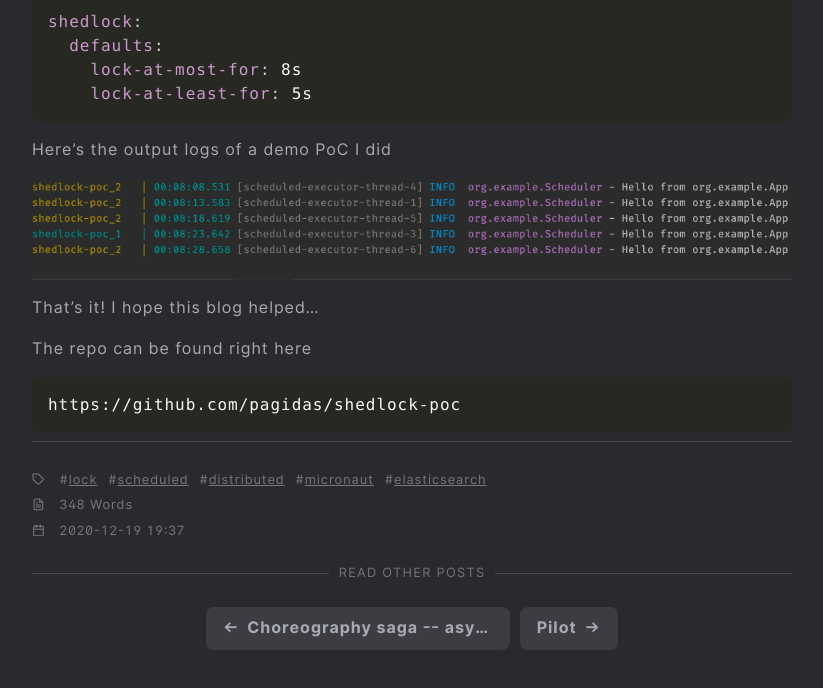
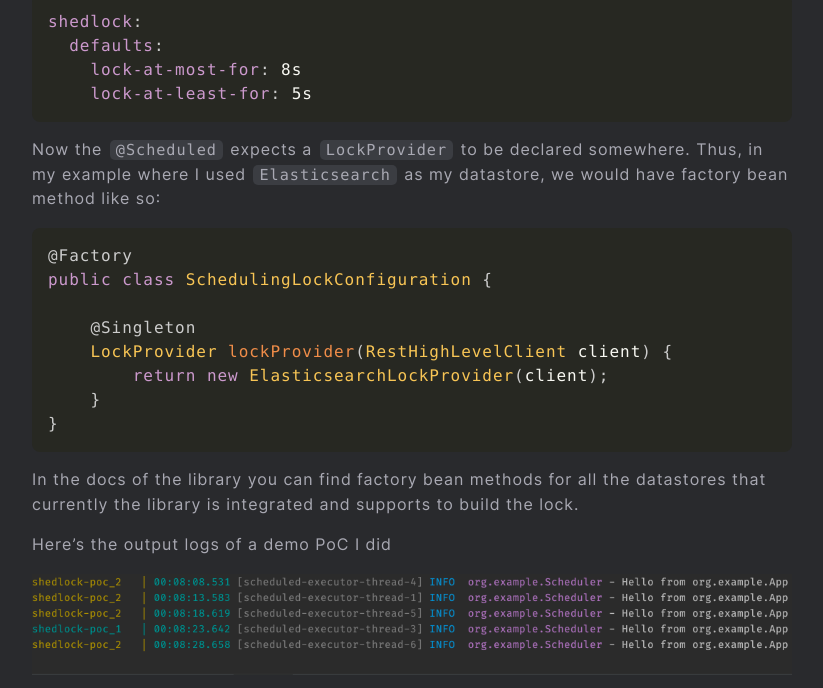
Before and after one commit to pagidas/pagidas.github.io, a plain HTML site: page posts/shedlock_poc/index.html in a window 1280 px wide. Shown: the part 1880-2568 px from the top of the page, without its empty margins (228-1051 px from the left). Drawn offline with nearby package versions, Linux system fonts and the light colour scheme.

Commit message:
deploy: pagidas/blog@5ca153b784df74fec74c6b1e8ae5685e175edf7a

```diff
--- a/posts/shedlock_poc/index.html
+++ b/posts/shedlock_poc/index.html
@@ -38,7 +38,7 @@ Deploying a SpringBoot application or a Micronaut (nowadays) into an orchestrati
 Deploying a SpringBoot application or a Micronaut (nowadays) into an orchestration platform like Kubernetes usually brings some issues; these scheduled tasks are bound to the container/vm they&rsquo;re running into.">
 <meta itemprop="datePublished" content="2020-12-19T21:37:07&#43;02:00" />
 <meta itemprop="dateModified" content="2020-12-19T21:37:07&#43;02:00" />
-<meta itemprop="wordCount" content="348">
+<meta itemprop="wordCount" content="420">
 
 
 
@@ -192,7 +192,20 @@ the lock will be released for the next available!</p>
   <span style="color:#66d9ef">defaults</span>:
     <span style="color:#66d9ef">lock-at-most-for</span>: 8s
     <span style="color:#66d9ef">lock-at-least-for</span>: 5s
-</code></pre></div><p>Here&rsquo;s the output logs of a demo PoC I did</p>
+</code></pre></div><p>Now the <code>@Scheduled</code> expects a <code>LockProvider</code> to be declared somewhere. Thus, in my example
+where I used <code>Elasticsearch</code> as my datastore, we would have factory bean method like so:</p>
+<div class="highlight"><pre style="color:#f8f8f2;background-color:#272822;-moz-tab-size:4;-o-tab-size:4;tab-size:4"><code class="language-java" data-lang="java"><span style="color:#a6e22e">@Factory</span>
+<span style="color:#66d9ef">public</span> <span style="color:#66d9ef">class</span> <span style="color:#a6e22e">SchedulingLockConfiguration</span> <span style="color:#f92672">{</span>
+
+    <span style="color:#a6e22e">@Singleton</span>
+    LockProvider <span style="color:#a6e22e">lockProvider</span><span style="color:#f92672">(</span>RestHighLevelClient client<span style="color:#f92672">)</span> <span style="color:#f92672">{</span>
+        <span style="color:#66d9ef">return</span> <span style="color:#66d9ef">new</span> ElasticsearchLockProvider<span style="color:#f92672">(</span>client<span style="color:#f92672">)</span><span style="color:#f92672">;</span>
+    <span style="color:#f92672">}</span>
+<span style="color:#f92672">}</span>
+</code></pre></div><p>In the docs of the library you can find factory bean methods for all the
+datastores that currently the library is integrated and supports to build
+the lock.</p>
+<p>Here&rsquo;s the output logs of a demo PoC I did</p>
 <p><img src="./images/proof.png" alt="proof"></p>
 <p>That&rsquo;s it! I hope this blog helped&hellip;</p>
 <p>The repo can be found right here</p>
@@ -226,7 +239,7 @@ the lock will be released for the next available!</p>
           <line x1="16" y1="17" x2="8" y2="17"></line>
           <polyline points="10 9 9 9 8 9"></polyline>
         </svg>
-        348 Words
+        420 Words
       </p>
 
       <p>
```
Also changed, not shown: posts/index.xml (+14 -1 lines).
